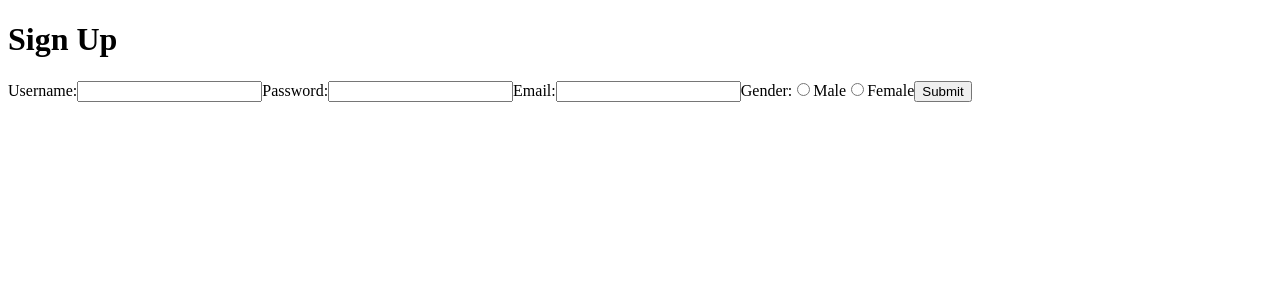
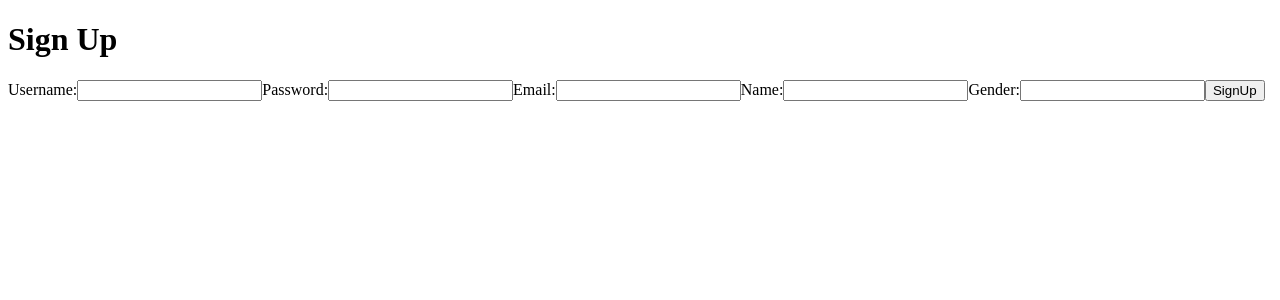
Before and after one commit to XianAquino/NoteLst, a React app: page /signup in a window 1280 px wide. Shown: the top 300 px of the page. Built offline with nearby package versions, Linux system fonts and the light colour scheme; the HTML template or start-up script is replaced by a standard one.

Commit message:
Sign Up Functionality

```diff
--- a/package.json
+++ b/package.json
@@ -30,6 +30,7 @@
     "webpack-hot-middleware": "^2.0.0"
   },
   "dependencies": {
+    "axios": "^0.15.3",
     "babel-core": "^6.22.1",
     "babel-loader": "^6.2.10",
     "babel-preset-es2015": "^6.22.0",
--- a/src/pages/SignUp.jsx
+++ b/src/pages/SignUp.jsx
@@ -1,23 +1,48 @@
-import React from 'react';
+import React, { Component } from 'react';
+import signUp from '../util/signUp.js';
 
-const SignUp = () => {
+class SignUp extends Component {
+  constructor(props) {
+    super(props);
+    this.state = {
+      username:'',
+      pwd:'',
+      email:'',
+      gender:''
+    }
+    this.handleInputChange = this.handleInputChange.bind(this);
+    this.handleSubmit = this.handleSubmit.bind(this);
+  }
+  handleInputChange (event) {
+    const target = event.target;
+    this.setState({
+      [target.name]: target.value
+    });
+  }
+  handleSubmit (event) {
+    signUp(this.state);
+    event.preventDefault();
+  }
+  render () {
     return(
       <div className='SignUp'>
         <h1>Sign Up</h1>
         <form>
           <label>Username:</label>
-        <input type='text' />
+          <input name='username' type='text' onChange={this.handleInputChange}/>
           <label>Password:</label>
-        <input type='password' />
+          <input name='pwd' type='text' onChange={this.handleInputChange}/>
           <label>Email:</label>
-        <input type='text' />
+          <input name='email' type='text' onChange={this.handleInputChange}/>
+          <label>Name:</label>
+          <input name='name' type='text' onChange={this.handleInputChange}/>
           <label>Gender:</label>
-        <input type='radio' name='gender' value='male'/>Male
-        <input type='radio' name='gender' value='female'/>Female
-        <input type='submit'/>
+          <input name='text' name='gender' onChange={this.handleInputChange}/>
+          <input type='submit' value='SignUp' onClick={this.handleSubmit}/>
         </form>
       </div>
     );
+  }
 };
 
 export default SignUp;
--- a/src/util/signup.js
+++ b/src/util/signup.js
@@ -0,0 +1,13 @@
+import axios from 'axios';
+
+const signUp = (params) => {
+  axios.post('api/signUp', params)
+  .then((response) => {
+    console.log(response);
+  })
+  .catch((error) => {
+    console.log("Error: ", error);
+  });
+};
+
+export default signUp;
```
Also changed, not shown: 2 other files (tests, documents, lock files or other folders). Lines whose indentation alone changed are shown as unchanged.
